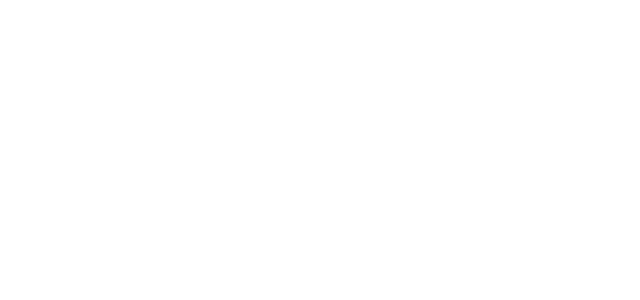
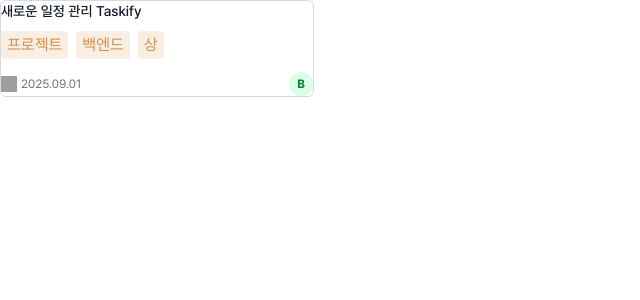
Before and after one commit to nizoo0516/taskify, a Next.js app: page /dashboard/1 in a window 1280 px wide. Shown: the top 300 px of the page, without its empty margins (0-640 px from the left). Built offline with nearby package versions, Linux system fonts and the light colour scheme; grey boxes are pictures that could not be loaded.

Commit message:
Feat: 대시보드 페이지에서 필요한 카드 컴포넌트 코드 작성

```diff
--- a/src/app/dashboard/[id]/page.tsx
+++ b/src/app/dashboard/[id]/page.tsx
@@ -1,7 +1,16 @@
+import Card from "@/components/card/Card";
+
 export default function DashboardId() {
   return (
     <>
-      <div className=""></div>
+      <div className="">
+        <Card
+          title="새로운 일정 관리 Taskify"
+          tags={["프로젝트", "백엔드", "상"]}
+          date="2025.09.01"
+          author="B"
+        />
+      </div>
     </>
   );
 }
--- a/src/components/card/Card.tsx
+++ b/src/components/card/Card.tsx
@@ -0,0 +1,46 @@
+import calendarIcon from "@/assets/icons/icon-calender.svg";
+import Chip from "@/components/chip/Chip";
+
+interface CardProps {
+  title: string;
+  tags: string[];
+  date: string;
+  image?: string;
+  author: string;
+}
+
+export default function Card({ title, tags, date, image, author }: CardProps) {
+  return (
+    <div className="w-[314px] rounded-[6px] border border-[#D9D9D9] bg-white">
+      {/* 이미지 영역 */}
+      {image && (
+        <img
+          src={image}
+          alt={title}
+          className="mb-[13px] h-[160px] w-full rounded-md object-cover"
+        />
+      )}
+
+      {/* 제목 */}
+      <h3 className="mb-[10px] text-sm font-medium text-gray-900">{title}</h3>
+
+      {/* 태그 영역 */}
+      <div className="mb-[13px] flex flex-wrap gap-2">
+        {tags.map((tag) => (
+          <Chip key={tag} variant="category" label={tag} />
+        ))}
+      </div>
+
+      {/* 날짜 + 작성자 */}
+      <div className="flex items-center justify-between text-xs text-gray-500">
+        <div className="flex items-center gap-1">
+          <img src={calendarIcon} alt="calendar" className="h-4 w-4" />
+          <span>{date}</span>
+        </div>
+        <div className="flex h-6 w-6 items-center justify-center rounded-full bg-green-100 font-bold text-green-700">
+          {author}
+        </div>
+      </div>
+    </div>
+  );
+}
```
